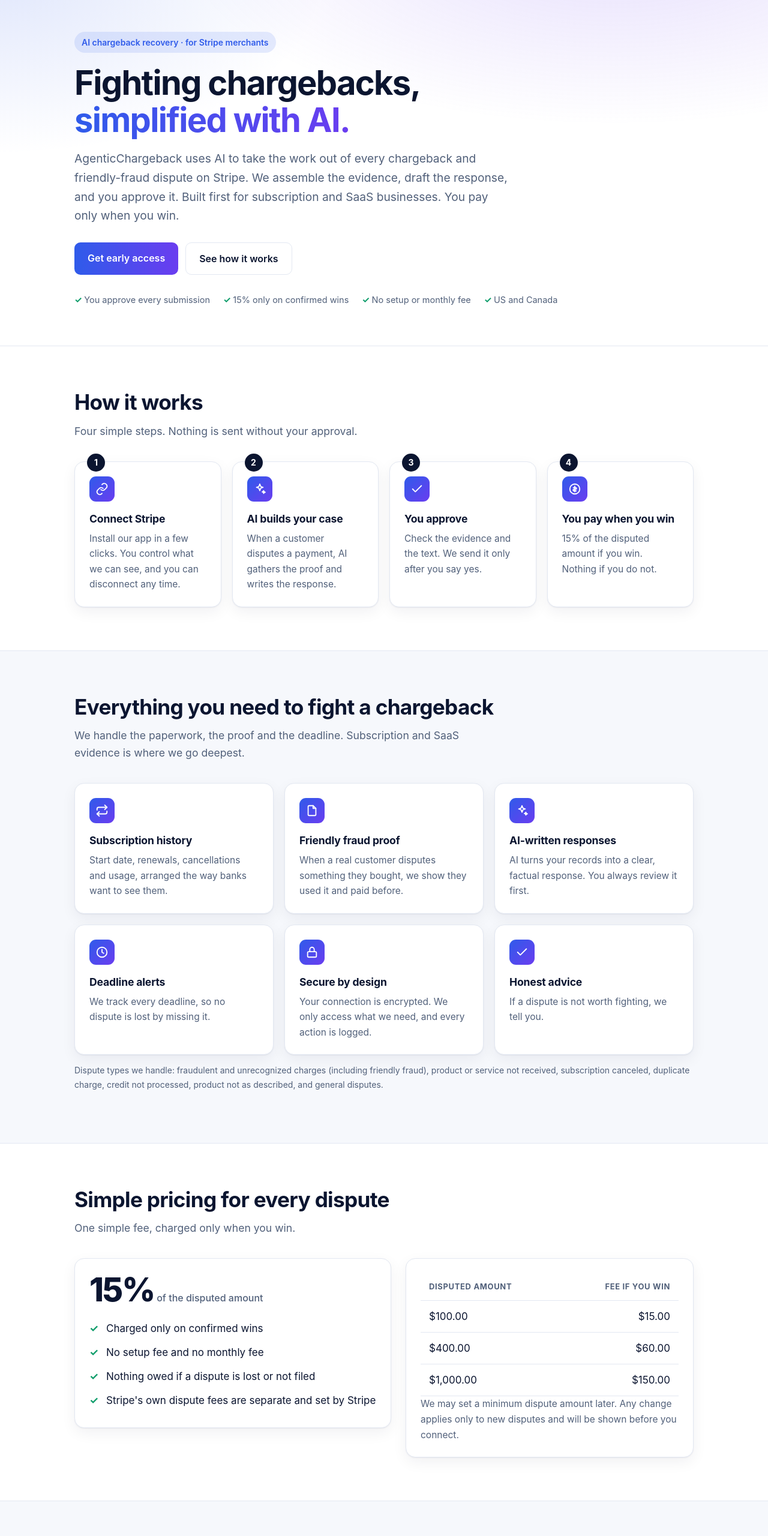
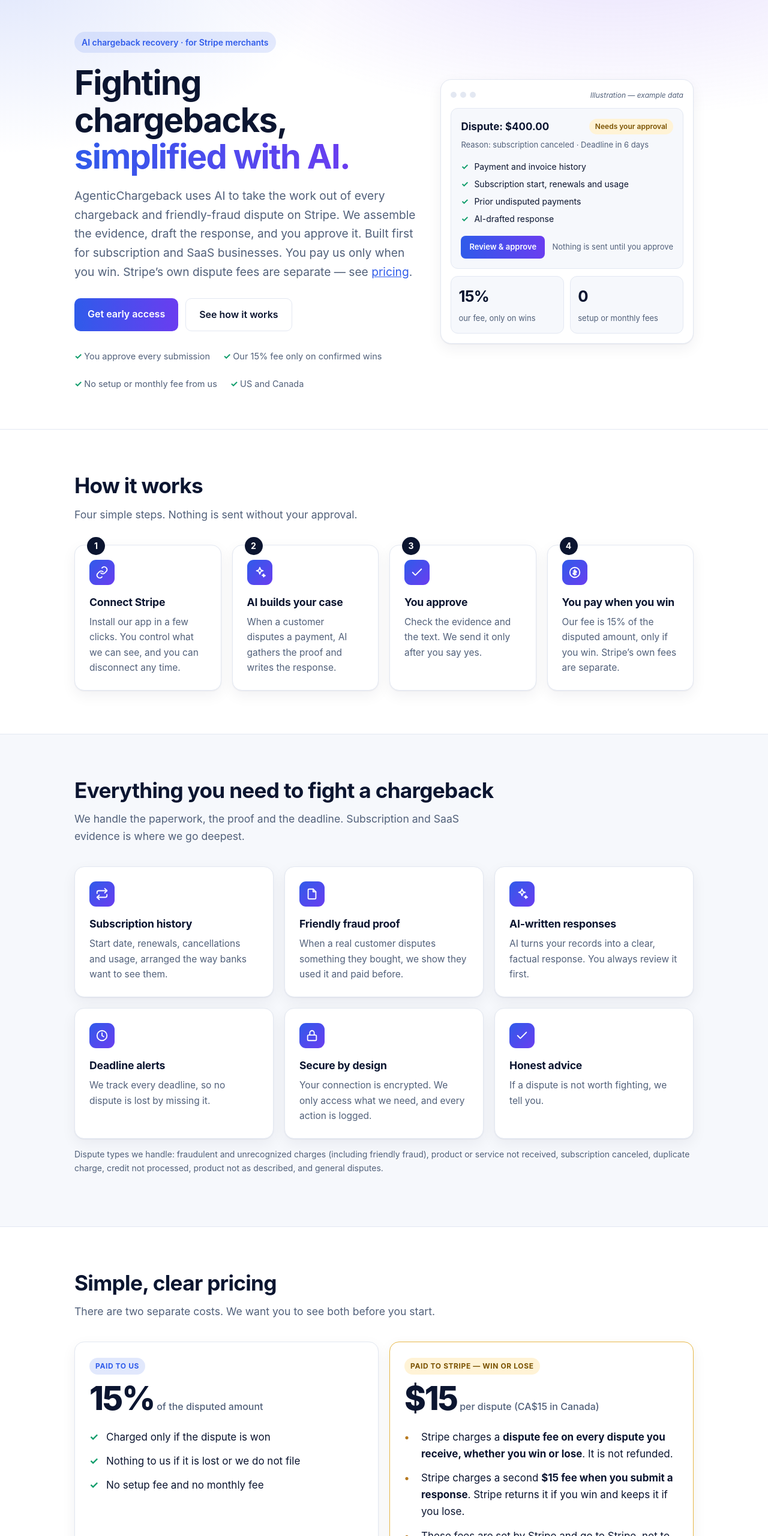
Before and after one commit to chargebackagent/agenticchargeback-site, a plain HTML site: page index.html in a window 1280 px wide. Shown: the part 100-2660 px from the top of the page at 60% size. Drawn offline with Linux system fonts and the light colour scheme.

Commit message:
Clear fee pricing and hero

```diff
--- a/index.html
+++ b/index.html
@@ -1,11 +1,19 @@
-<!doctype html><html lang="en"><head><meta charset="utf-8"><meta name="viewport" content="width=device-width,initial-scale=1"><title>AgenticChargeback | AI chargeback recovery for Stripe merchants</title><meta name="description" content="AI-assisted recovery of every kind of chargeback and friendly-fraud dispute on Stripe. You approve every response. 15 percent of the disputed amount, only when you win."><meta name="theme-color" content="#2f5bea"><link rel="stylesheet" href="style.css"></head><body>
+<!doctype html><html lang="en"><head><meta charset="utf-8"><meta name="viewport" content="width=device-width,initial-scale=1"><title>AgenticChargeback | AI chargeback recovery for Stripe merchants</title><meta name="description" content="AI-assisted recovery of every kind of chargeback and friendly-fraud dispute on Stripe. You approve every response. Our fee is 15 percent of the disputed amount, only on wins. Stripe dispute fees are separate."><meta name="theme-color" content="#2f5bea"><link rel="stylesheet" href="style.css"></head><body>
 <header><div class="wrap"><a class="logo" href="index.html"><svg viewBox="0 0 32 32" aria-hidden="true"><defs><linearGradient id="g" x1="0" y1="0" x2="1" y2="1"><stop offset="0" stop-color="#2f5bea"/><stop offset="1" stop-color="#6a3df0"/></linearGradient></defs><rect width="32" height="32" rx="8" fill="url(#g)"/><path d="M16 6l8 3v6c0 5-3.4 8.6-8 11-4.6-2.4-8-6-8-11V9z" fill="#fff"/><path d="M12 16l3 3 5-6" fill="none" stroke="#2f5bea" stroke-width="2.4" stroke-linecap="round" stroke-linejoin="round"/></svg>AgenticChargeback</a><nav><a href="#how">How it works</a><a href="#features">Features</a><a href="#pricing">Pricing</a><a href="#faq">FAQ</a><a class="btn" href="#contact">Get early access</a></nav></div></header>
-<div class="hero"><div class="wrap">
+<div class="hero"><div class="wrap herogrid"><div>
 <span class="eyebrow">AI chargeback recovery &middot; for Stripe merchants</span>
 <h1>Fighting chargebacks, <span class="grad">simplified with AI.</span></h1>
-<p class="sub">AgenticChargeback uses AI to take the work out of every chargeback and friendly-fraud dispute on Stripe. We assemble the evidence, draft the response, and you approve it. Built first for subscription and SaaS businesses. You pay only when you win.</p>
+<p class="sub">AgenticChargeback uses AI to take the work out of every chargeback and friendly-fraud dispute on Stripe. We assemble the evidence, draft the response, and you approve it. Built first for subscription and SaaS businesses. You pay us only when you win. Stripe&rsquo;s own dispute fees are separate &mdash; see <a href="#pricing">pricing</a>.</p>
 <div class="cta"><a class="btn-lg btn-p" href="#contact">Get early access</a><a class="btn-lg btn-s" href="#how">See how it works</a></div>
-<div class="trust"><span>You approve every submission</span><span>15% only on confirmed wins</span><span>No setup or monthly fee</span><span>US and Canada</span></div>
+<div class="trust"><span>You approve every submission</span><span>Our 15% fee only on confirmed wins</span><span>No setup or monthly fee from us</span><span>US and Canada</span></div></div>
+<aside class="mock" aria-label="Illustration of a dispute case">
+<div class="mock-top"><span class="dot"></span><span class="dot"></span><span class="dot"></span><em>Illustration &mdash; example data</em></div>
+<div class="mock-card"><div class="row"><strong>Dispute: $400.00</strong><span class="pill warn">Needs your approval</span></div>
+<p class="mini">Reason: subscription canceled &middot; Deadline in 6 days</p>
+<ul class="check"><li>Payment and invoice history</li><li>Subscription start, renewals and usage</li><li>Prior undisputed payments</li><li>AI-drafted response</li></ul>
+<div class="row"><span class="btn-mini">Review &amp; approve</span><span class="mini">Nothing is sent until you approve</span></div></div>
+<div class="mock-grid"><div class="tile"><b>15%</b><span>our fee, only on wins</span></div><div class="tile"><b>0</b><span>setup or monthly fees</span></div></div>
+</aside>
 </div></div>
 
 <section id="how"><div class="wrap"><h2>How it works</h2><p class="lead">Four simple steps. Nothing is sent without your approval.</p>
@@ -13,7 +21,7 @@
 <div class="card"><div class="ic"><svg viewBox="0 0 24 24" fill="none" stroke="currentColor" stroke-width="2" stroke-linecap="round" stroke-linejoin="round"><path d="M10 13a5 5 0 007 0l3-3a5 5 0 00-7-7l-1 1"/><path d="M14 11a5 5 0 00-7 0l-3 3a5 5 0 007 7l1-1"/></svg></div><h3>Connect Stripe</h3><p>Install our app in a few clicks. You control what we can see, and you can disconnect any time.</p></div>
 <div class="card"><div class="ic"><svg viewBox="0 0 24 24" fill="none" stroke="currentColor" stroke-width="2" stroke-linecap="round" stroke-linejoin="round"><path d="M12 3l1.8 4.6L18 9l-4.2 1.4L12 15l-1.8-4.6L6 9l4.2-1.4z"/><path d="M19 15l.8 2 2 .8-2 .8L19 20l-.8-2-2-.8 2-.8z"/></svg></div><h3>AI builds your case</h3><p>When a customer disputes a payment, AI gathers the proof and writes the response.</p></div>
 <div class="card"><div class="ic"><svg viewBox="0 0 24 24" fill="none" stroke="currentColor" stroke-width="2" stroke-linecap="round" stroke-linejoin="round"><path d="M20 6L9 17l-5-5"/></svg></div><h3>You approve</h3><p>Check the evidence and the text. We send it only after you say yes.</p></div>
-<div class="card"><div class="ic"><svg viewBox="0 0 24 24" fill="none" stroke="currentColor" stroke-width="2" stroke-linecap="round" stroke-linejoin="round"><circle cx="12" cy="12" r="9"/><path d="M12 7v10M9.5 9.5h4a1.5 1.5 0 010 3h-3a1.5 1.5 0 000 3h4"/></svg></div><h3>You pay when you win</h3><p>15% of the disputed amount if you win. Nothing if you do not.</p></div>
+<div class="card"><div class="ic"><svg viewBox="0 0 24 24" fill="none" stroke="currentColor" stroke-width="2" stroke-linecap="round" stroke-linejoin="round"><circle cx="12" cy="12" r="9"/><path d="M12 7v10M9.5 9.5h4a1.5 1.5 0 010 3h-3a1.5 1.5 0 000 3h4"/></svg></div><h3>You pay when you win</h3><p>Our fee is 15% of the disputed amount, only if you win. Stripe&rsquo;s own fees are separate.</p></div>
 </div></div></section>
 
 <section class="alt" id="features"><div class="wrap"><h2>Everything you need to fight a chargeback</h2><p class="lead">We handle the paperwork, the proof and the deadline. Subscription and SaaS evidence is where we go deepest.</p>
@@ -27,14 +35,24 @@
 </div>
 <p class="note">Dispute types we handle: fraudulent and unrecognized charges (including friendly fraud), product or service not received, subscription canceled, duplicate charge, credit not processed, product not as described, and general disputes.</p></div></section>
 
-<section id="pricing"><div class="wrap"><h2>Simple pricing for every dispute</h2><p class="lead">One simple fee, charged only when you win.</p>
-<div class="price"><div class="card"><div class="big">15%<small> of the disputed amount</small></div><ul class="ticks"><li>Charged only on confirmed wins</li><li>No setup fee and no monthly fee</li><li>Nothing owed if a dispute is lost or not filed</li><li>Stripe's own dispute fees are separate and set by Stripe</li></ul></div>
-<div class="card"><table><tr><th>Disputed amount</th><th>Fee if you win</th></tr><tr><td>$100.00</td><td>$15.00</td></tr><tr><td>$400.00</td><td>$60.00</td></tr><tr><td>$1,000.00</td><td>$150.00</td></tr></table><p class="note">We may set a minimum dispute amount later. Any change applies only to new disputes and will be shown before you connect.</p></div></div></div></section>
+<section id="pricing"><div class="wrap"><h2>Simple, clear pricing</h2><p class="lead">There are two separate costs. We want you to see both before you start.</p>
+<div class="price2">
+<div class="card"><span class="tag us">Paid to us</span><div class="big">15%<small> of the disputed amount</small></div><ul class="ticks"><li>Charged only if the dispute is won</li><li>Nothing to us if it is lost or we do not file</li><li>No setup fee and no monthly fee</li></ul></div>
+<div class="card warnbox"><span class="tag stripe">Paid to Stripe &mdash; win or lose</span><div class="big">$15<small> per dispute (CA$15 in Canada)</small></div><ul class="ticks x"><li>Stripe charges a <strong>dispute fee on every dispute you receive, whether you win or lose</strong>. It is not refunded.</li><li>Stripe charges a second <strong>$15 fee when you submit a response</strong>. Stripe returns it if you win and keeps it if you lose.</li><li>These fees are set by Stripe and go to Stripe, not to us. They apply even if you never use AgenticChargeback.</li></ul></div></div>
+<h3 class="ex">Example: a $400.00 dispute</h3>
+<div class="card"><div class="tw"><table><tr><th></th><th>You win</th><th>You lose</th></tr>
+<tr><td>Disputed amount returned to you</td><td>+$400.00</td><td>$0.00</td></tr>
+<tr><td>Stripe dispute fee (kept by Stripe either way)</td><td>&minus;$15.00</td><td>&minus;$15.00</td></tr>
+<tr><td>Stripe response fee</td><td>$0.00 (returned)</td><td>&minus;$15.00</td></tr>
+<tr><td>AgenticChargeback fee (15%)</td><td>&minus;$60.00</td><td>$0.00</td></tr></table></div>
+<p class="note">On a win you keep the $400 sale minus $75 in fees. On a loss the $400 is gone and you have paid Stripe $30, but you owe us nothing. The $400 was already taken from your balance when the dispute was opened. Amounts shown are Stripe&rsquo;s published fees in October 2026 and may change; Stripe&rsquo;s pricing page is the source of truth. We may also set a minimum dispute amount later, shown before you connect.</p></div>
+<p class="note">Not every dispute is worth fighting. If the disputed amount is small, the fees can cost more than you would recover. We will tell you honestly when that is the case.</p></div></section>
 
 <section class="alt" id="faq"><div class="wrap narrow"><h2>Common questions</h2>
 <details><summary>Does the AI submit anything on its own?</summary><p>No. AI helps prepare and draft. Nothing is sent to Stripe until you approve the exact evidence and text.</p></details>
+<details><summary>Do I still pay Stripe&rsquo;s dispute fees?</summary><p>Yes. Stripe charges its dispute fee on every dispute, win or lose, and a second fee when you respond (returned if you win). Those fees go to Stripe. Our 15% is separate and charged only on wins. See the example under Pricing.</p></details>
 <details><summary>Who is it for?</summary><p>Businesses in the United States and Canada that process cards with Stripe. We are strongest for software and subscription businesses.</p></details>
-<details><summary>What if the dispute is lost?</summary><p>You owe us nothing. We only charge when a dispute is confirmed as won.</p></details>
+<details><summary>What if the dispute is lost?</summary><p>You owe us nothing. We only charge when a dispute is confirmed as won. Stripe&rsquo;s own fees still apply.</p></details>
 <details><summary>Can you guarantee a win?</summary><p>No. Card networks and issuing banks decide every outcome. We aim to give you the strongest honest case.</p></details>
 <details><summary>What data do you access?</summary><p>Only what is needed to build the evidence: the disputed payment and related invoice, customer and subscription records you authorize. Connection tokens are stored encrypted, and we do not sell data. See our <a href="privacy.html">Privacy Policy</a>.</p></details>
 <details><summary>What is the current status?</summary><p>AgenticChargeback is in early access. We are onboarding a small number of merchants, starting with subscription and SaaS businesses.</p></details></div></section>
--- a/style.css
+++ b/style.css
@@ -73,3 +73,29 @@
 .page h2{font-size:1.25rem;margin:34px 0 6px}
 .page p,.page li{color:var(--fg)}
 .g3{grid-template-columns:repeat(auto-fit,minmax(300px,1fr))}
+
+.herogrid{display:grid;grid-template-columns:1.15fr .85fr;gap:40px;align-items:center}
+@media(max-width:900px){.herogrid{grid-template-columns:1fr}}
+.mock{background:var(--card);border:1px solid var(--line);border-radius:18px;box-shadow:var(--shadow);padding:16px;max-width:430px;width:100%;justify-self:end}
+.mock-top{display:flex;align-items:center;gap:6px;margin-bottom:12px}.mock-top em{margin-left:auto;font-size:12px;color:var(--muted)}
+.dot{width:10px;height:10px;border-radius:50%;background:var(--line)}
+.mock-card{border:1px solid var(--line);border-radius:12px;padding:16px;background:var(--bg2)}
+.mock .row{display:flex;justify-content:space-between;align-items:center;gap:8px;flex-wrap:wrap}
+.mini{font-size:13px;color:var(--muted);margin:6px 0}
+.pill{font-size:12px;font-weight:600;padding:3px 10px;border-radius:999px}.pill.warn{background:#fff3d6;color:#7a5200}
+@media(prefers-color-scheme:dark){.pill.warn{background:#3a2d0a;color:#ffd47a}}
+ul.check{list-style:none;padding:0;margin:10px 0 14px}ul.check li{font-size:14px;padding:3px 0 3px 22px;position:relative}ul.check li::before{content:"✓";position:absolute;left:0;color:var(--ok);font-weight:700}
+.btn-mini{background:linear-gradient(90deg,var(--brand),var(--brand2));color:#fff;font-size:13px;font-weight:600;padding:8px 14px;border-radius:8px}
+.mock-grid{display:grid;grid-template-columns:1fr 1fr;gap:10px;margin-top:12px}
+.tile{background:var(--bg2);border:1px solid var(--line);border-radius:12px;padding:12px}.tile b{display:block;font-size:1.6rem;letter-spacing:-.03em}.tile span{font-size:13px;color:var(--muted)}
+.price2{display:grid;gap:18px;grid-template-columns:1fr 1fr}
+@media(max-width:800px){.price2{grid-template-columns:1fr}}
+.tag{display:inline-block;font-size:12px;font-weight:700;text-transform:uppercase;letter-spacing:.05em;padding:4px 10px;border-radius:999px;margin-bottom:12px}
+.tag.us{background:color-mix(in srgb,var(--brand) 14%,transparent);color:var(--brand)}
+.tag.stripe{background:#fff3d6;color:#7a5200}
+@media(prefers-color-scheme:dark){.tag.stripe{background:#3a2d0a;color:#ffd47a}}
+.warnbox{border-color:#e9b949}
+ul.ticks.x li::before{content:"•";color:#b7791f}
+h3.ex{margin:34px 0 12px;font-size:1.2rem}
+td:first-child,th:first-child{text-align:left}td:not(:first-child),th:not(:first-child){text-align:right}
+.tw{overflow-x:auto}@media(max-width:560px){.price2 table,.tw table{font-size:13.5px}th,td{padding:9px 6px}}
```
Also changed, not shown: terms.html (+1 -1 lines).
